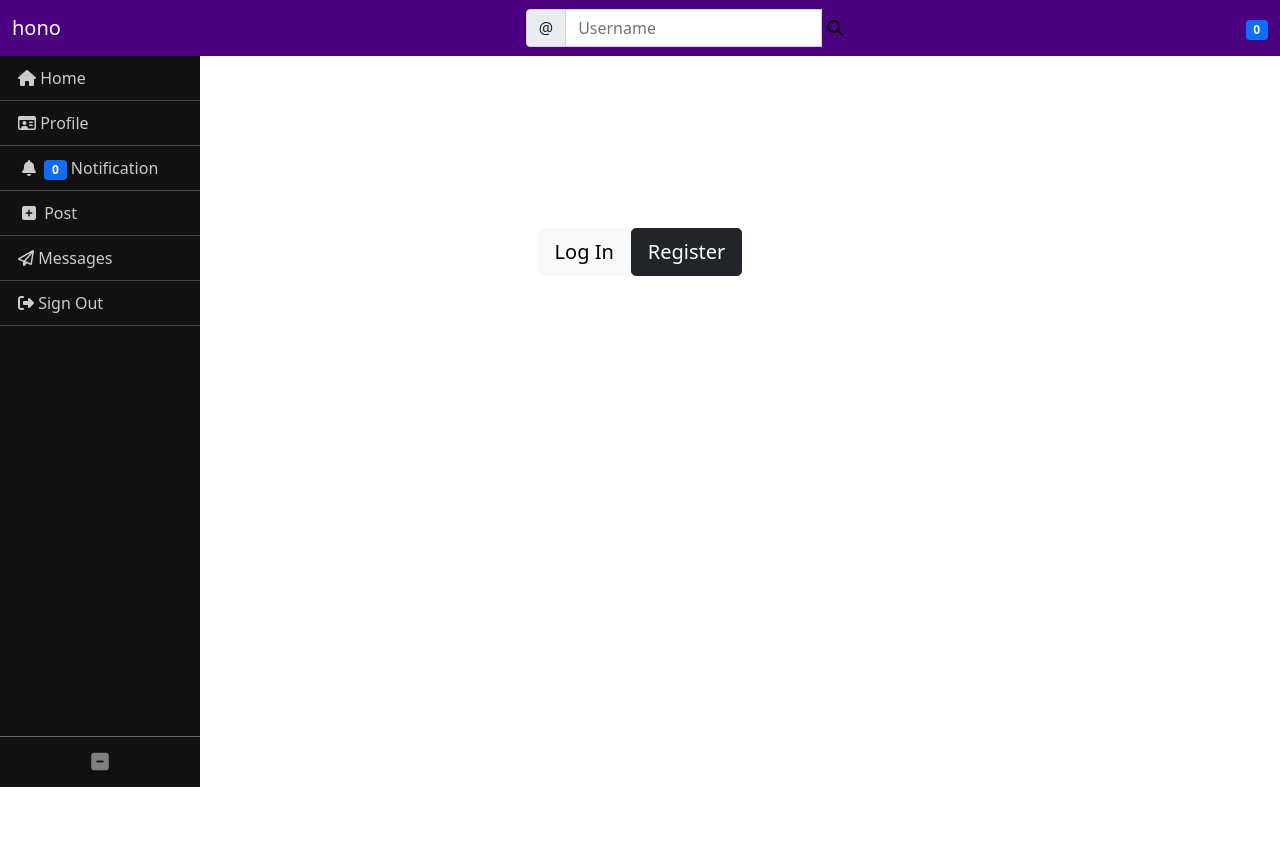
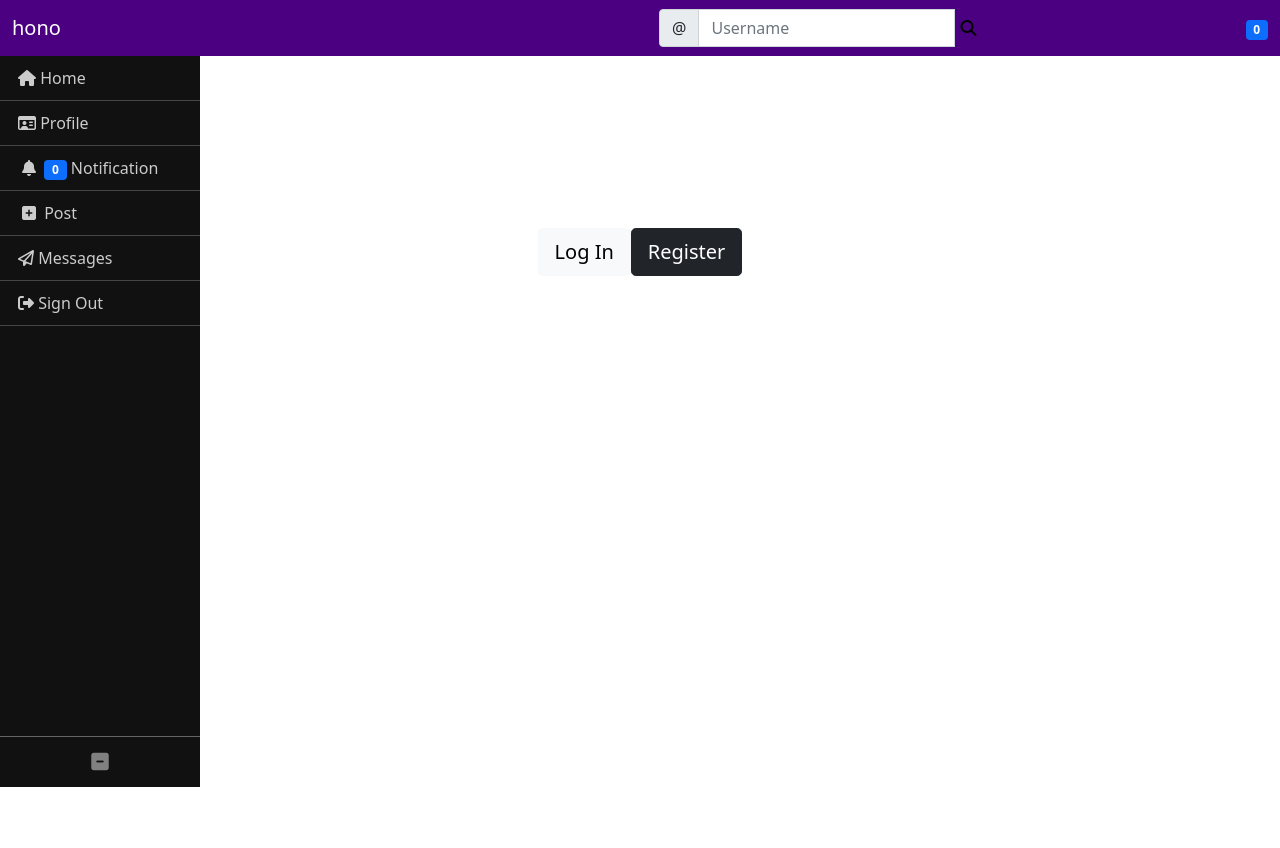
Before and after one commit to JohnPeter-hub/Hono-project, a Django app: page / in a window 1280 px wide. After the commit the page ends 787 px from the top, so only its background shows below. Run offline with Django 3.2, Linux system fonts and the light colour scheme; a user stored in the database is signed in; data comes from the database, SQL or seed files in the repository; both versions use the stored data as it was after the commit; some libraries are stand-ins or nearby versions.

Commit message:
fix landing page

```diff
--- a/hono/landing/templates/landing/base.html
+++ b/hono/landing/templates/landing/base.html
@@ -20,8 +20,10 @@
     <title>Hono</title>
 
   </head>
-  <body style="height: 100%;">
-    {% include 'landing/navbar.html'%}
+  <body>
+    {% if user.is_authenticated %}
+      {% include 'landing/navbar.html'%}
+    {% endif %}
    {% block content %}
 
    {% endblock content %}
--- a/hono/landing/templates/landing/navbar.html
+++ b/hono/landing/templates/landing/navbar.html
@@ -100,7 +100,7 @@
           <a href="{% url 'explore' %}" class="inbox-icon"><i class="far fa-compass"></i></a>
         </li>
       </div>
-      <div class="user-search">
+
           <form class="d-flex" action="{% url 'profile-search'%}" method="GET">
             <div class="input-group">
               <span class="input-group-text" id="basic-addon1">@</span>
@@ -110,7 +110,7 @@
               </button>
             </div>
           </form>
-      </div>
+
     <!-- <div class="nav-item dropdown">
         <a class="nav-link dropdown-toggle text-dark " data-bs-toggle="dropdown" role="buton" aria-expanded="false"><i class="fas fa-user"></i></a>
         <ul class="dropdown-menu">
```
Also changed, not shown: hono/db.sqlite3.
